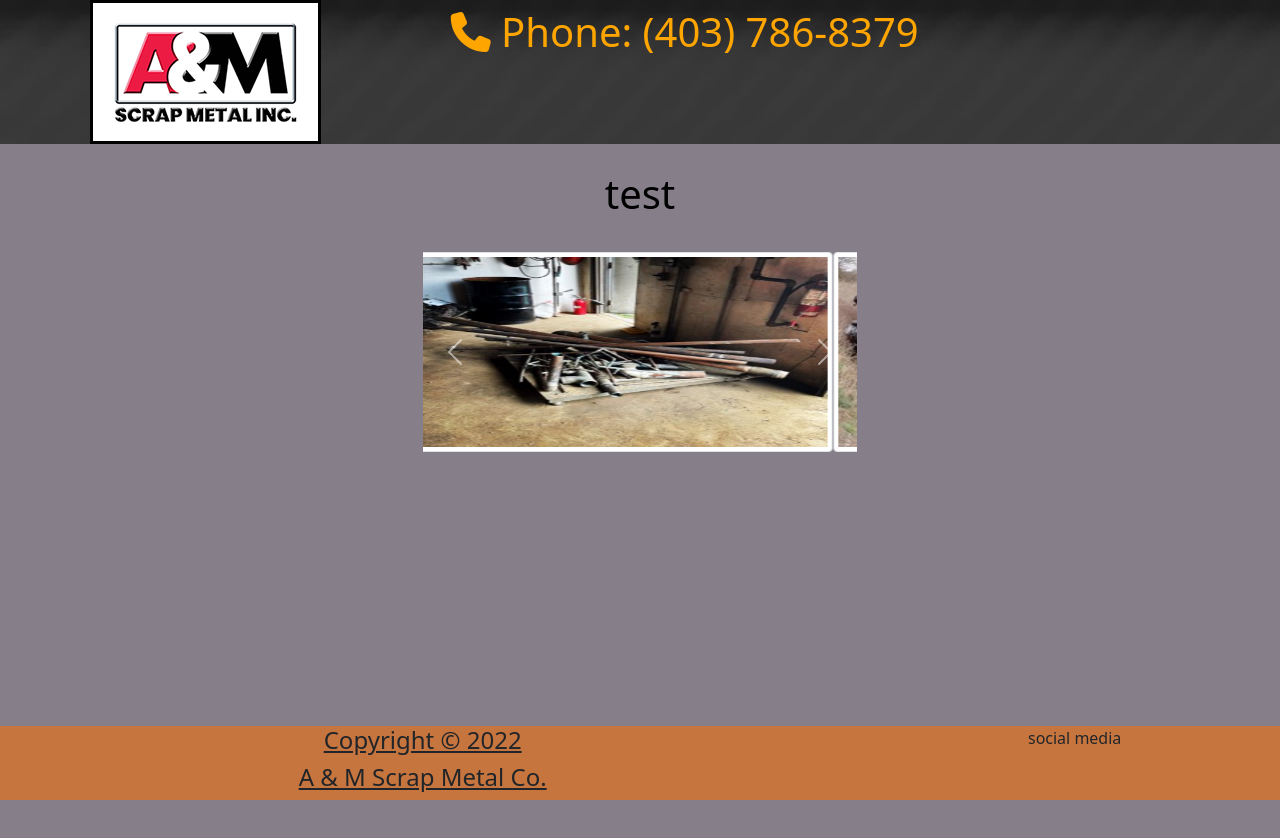
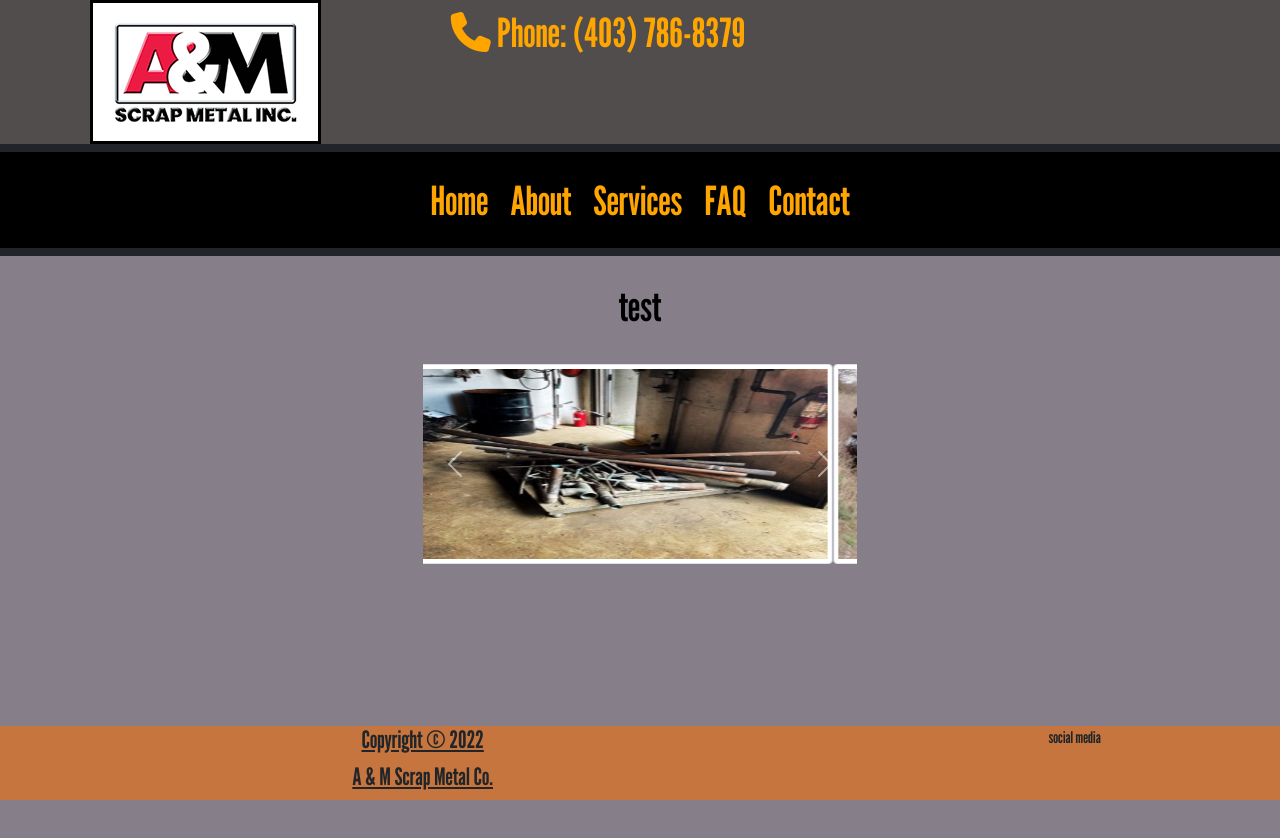
Before and after one commit to jhayward9/scrapmetalsite, a plain HTML site: page index.html in a window 1280 px wide. Before the commit the page ends 800 px from the top, so only its background shows below. Drawn offline with nearby package versions, Linux system fonts and the light colour scheme.

Commit message:
finished navbar
finished navbar, added custom google fonts & colors.

```diff
--- a/index.html
+++ b/index.html
@@ -35,10 +35,10 @@
                                     <div class="d-lg-none d-md-none d-sm-block">
 
                                             <a class="menuItem text-center nav-link" href="tel:(403) 786-8379">
-                                                <h6>
+                                                <h2>
                                                     <i class="fa-solid fa-phone"></i>
                                                     Phone: (403) 786-8379
-                                                </h6>
+                                                </h2>
                                             </a>
 
                                             <div class="row">
@@ -86,6 +86,46 @@
                                 </div>
 
                             </div>
+
+                            <nav class="navbar navbar-expand-lg navbar-dark bg-dark">
+
+                                <div class="container-fluid">
+
+                                  <button class="navbar-toggler mx-auto" type="button" data-bs-toggle="collapse" data-bs-target="#navbarNav" aria-controls="navbarNav" aria-expanded="false" aria-label="Toggle navigation">
+                                    <span class="navbar-toggler-icon"></span>
+                                  </button>
+
+                                  <div class="collapse navbar-collapse text-center" id="navbarNav">
+
+                                    <ul class="navbar-nav mx-auto">
+
+                                      <li class="nav-item">
+                                        <a class="nav-link active" aria-current="page" href="#">Home</a>
+                                      </li>
+
+                                      <li class="nav-item">
+                                        <a class="nav-link" href="#">About</a>
+                                      </li>
+
+                                      <li class="nav-item">
+                                        <a class="nav-link" href="#">Services</a>
+                                      </li>
+
+                                      <li class="nav-item">
+                                        <a class="nav-link" href="#">FAQ</a>
+                                      </li>
+
+                                      <li class="nav-item">
+                                        <a class="nav-link" href="#">Contact</a>
+                                      </li>
+
+                                    </ul>
+
+                                  </div>
+
+                                </div>
+
+                              </nav>
 
                         </div>
 
--- a/style.css
+++ b/style.css
@@ -9,7 +9,9 @@ html, body {
    margin: 0;
    height: 100%;
    background-color: #867f8a;
+   font-family: 'League Gothic', sans-serif;
 }
+
 .menuItem {
     font-weight: bold;
     color: orange;
@@ -17,6 +19,7 @@ html, body {
 
 .menuItem:hover {
     text-decoration: underline;
+    color: orange;
 }
 
 header.container, #mainContainer.container,
@@ -31,8 +34,11 @@ div.container {
 }
 
 header {
-    background-image: url("img/headerGradient.png");
-    background-repeat: repeat-x;
+    background-color: #514D4C;
+}
+
+.navbar div.container-fluid {
+    background-color: black;
 }
 
 img.center-block {
@@ -46,6 +52,26 @@ img.center-block.mx-auto {
 #desktopNav a.menuItem.nav-link {
     position: fixed;
 }
+
+div#navbarNav.navbar-collapse.text-center.collapse.show {
+    margin-top: 2%;
+}
+
+ul.navbar-nav.mx-auto {
+    font-size: 40px;
+    background-color: black;
+}
+
+li.nav-item {
+    margin: 0 3px;
+}
+
+.navbar-dark .navbar-nav .nav-link, .navbar-dark .navbar-nav .show > .nav-link,
+.navbar-dark .navbar-nav .nav-link.active {
+    color: orange;
+}
+
+
 
 /*end*/
 
@@ -93,6 +119,11 @@ div.container.center-block {
     max-width: 100%;
 }
 
+.navbar div.container-fluid {
+    padding-top: 10px;
+    padding-bottom: 10px;
+}
+
 /************
 
 FOOTER
```
